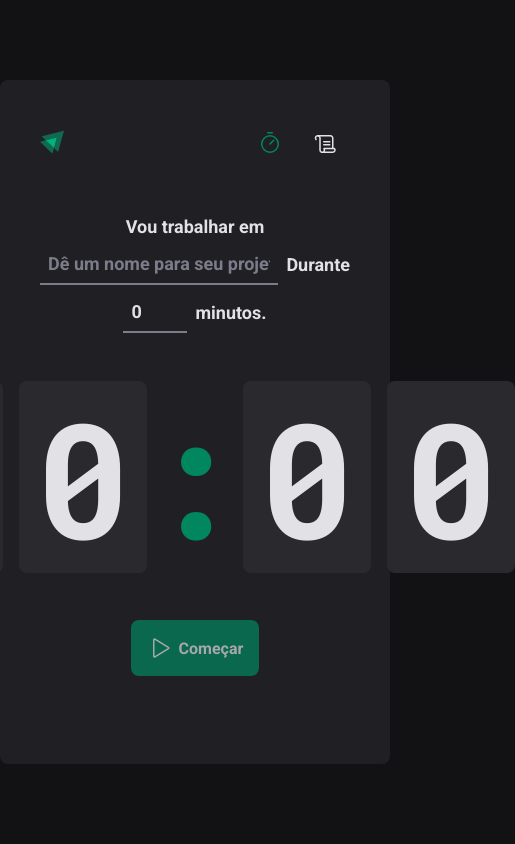
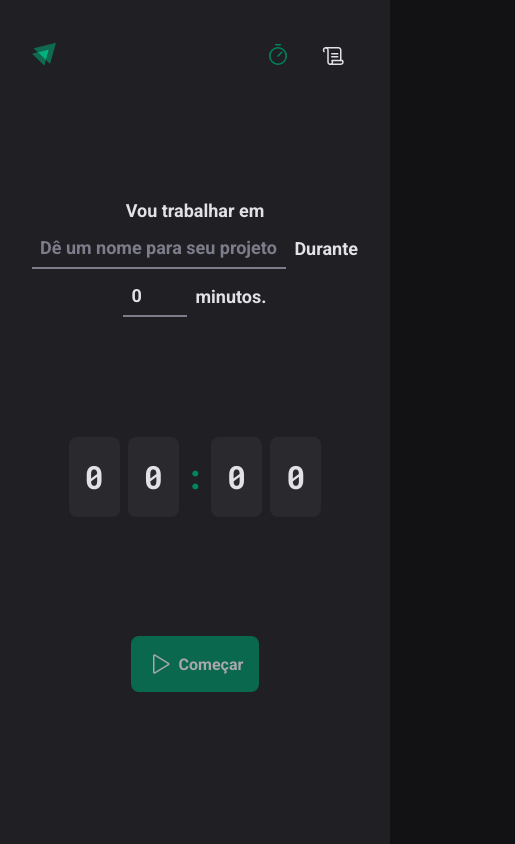
Before and after one commit to felipebdn/ignite-timer, a React (Vite) app: page / in a window 390 px wide. Shown: the whole page, 515 px wide, since content can reach past the window. Built offline with nearby package versions, Linux system fonts and the light colour scheme.

Commit message:
aplicado responsividade na tela de countdown

```diff
--- a/src/Router.tsx
+++ b/src/Router.tsx
@@ -2,6 +2,7 @@ import { Routes, Route } from 'react-router-dom'
 import { Home } from './pages/Home'
 import { History } from './pages/History'
 import { DeafultLayout } from './layouts/DefaultLayout'
+
 export function Router() {
   return (
     <Routes>
--- a/src/layouts/DefaultLayout/styles.ts
+++ b/src/layouts/DefaultLayout/styles.ts
@@ -11,4 +11,16 @@ export const LayoutContainer = styled.div`
 
   display: flex;
   flex-direction: column;
+
+  @media(max-width: 1180px) {
+    width: 100vw;
+    height: 100vh;
+    padding: 4rem;
+    margin: 0;
+    border-radius: 0;
+    overflow: hidden;
+  }
+  @media(max-width: 768px) {
+    padding: 2rem;
+  }
 `
--- a/src/pages/Home/Components/CountDown/styles.ts
+++ b/src/pages/Home/Components/CountDown/styles.ts
@@ -14,6 +14,17 @@ export const CountDownContainer = styled.div`
     padding: 2rem 1rem;
     border-radius: 8px;
   }
+
+  @media(max-width: 1180px) {
+    font-size: 6rem;
+    line-height: 4rem;
+  }
+
+  @media(max-width: 768px) {
+    font-size: 2rem;
+    line-height: 1rem;
+    gap: 0.5rem;
+  }
 `
 
 export const Separator = styled.div`
@@ -24,4 +35,11 @@ export const Separator = styled.div`
   overflow: hidden;
   display: flex;
   justify-content: center;
+
+  @media(max-width: 1180px) {
+    width: 2rem;
+  }
+  @media(max-width: 768px) {
+    width: 1rem;
+  }
 `
```
